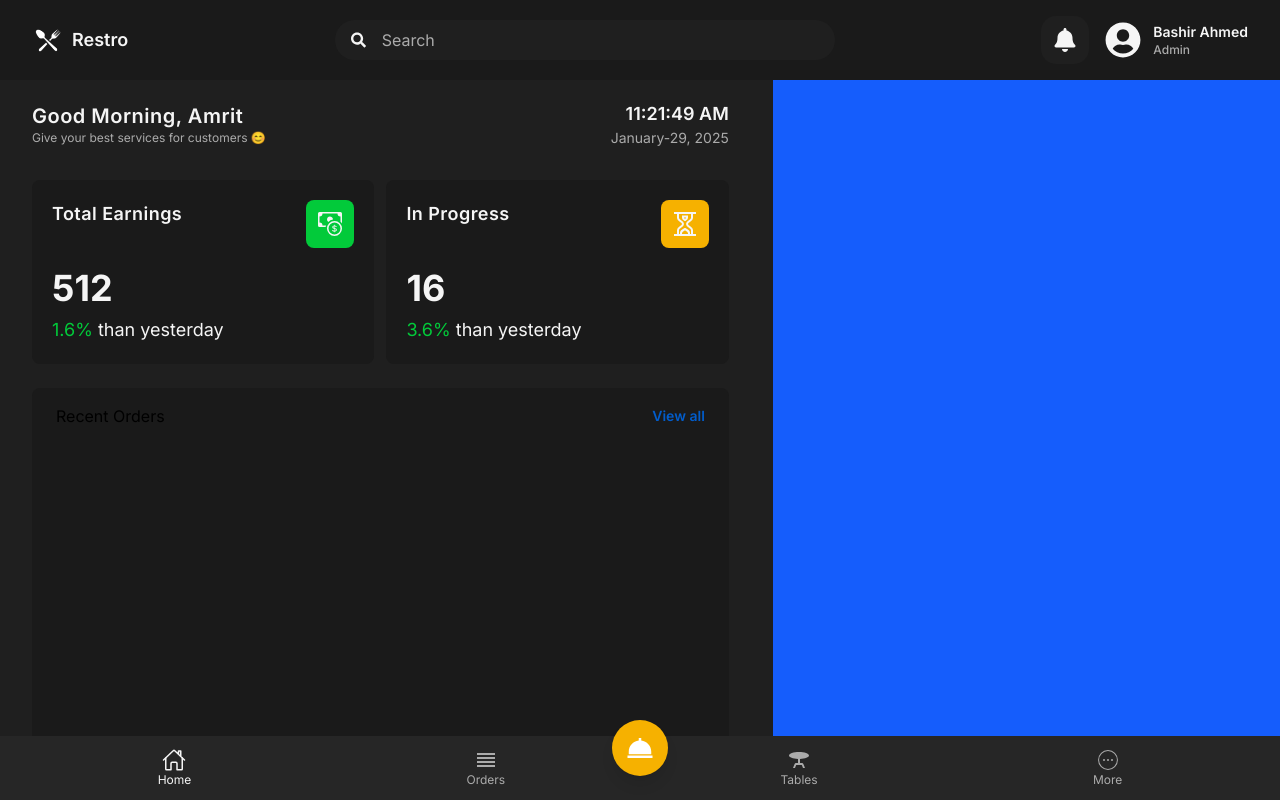
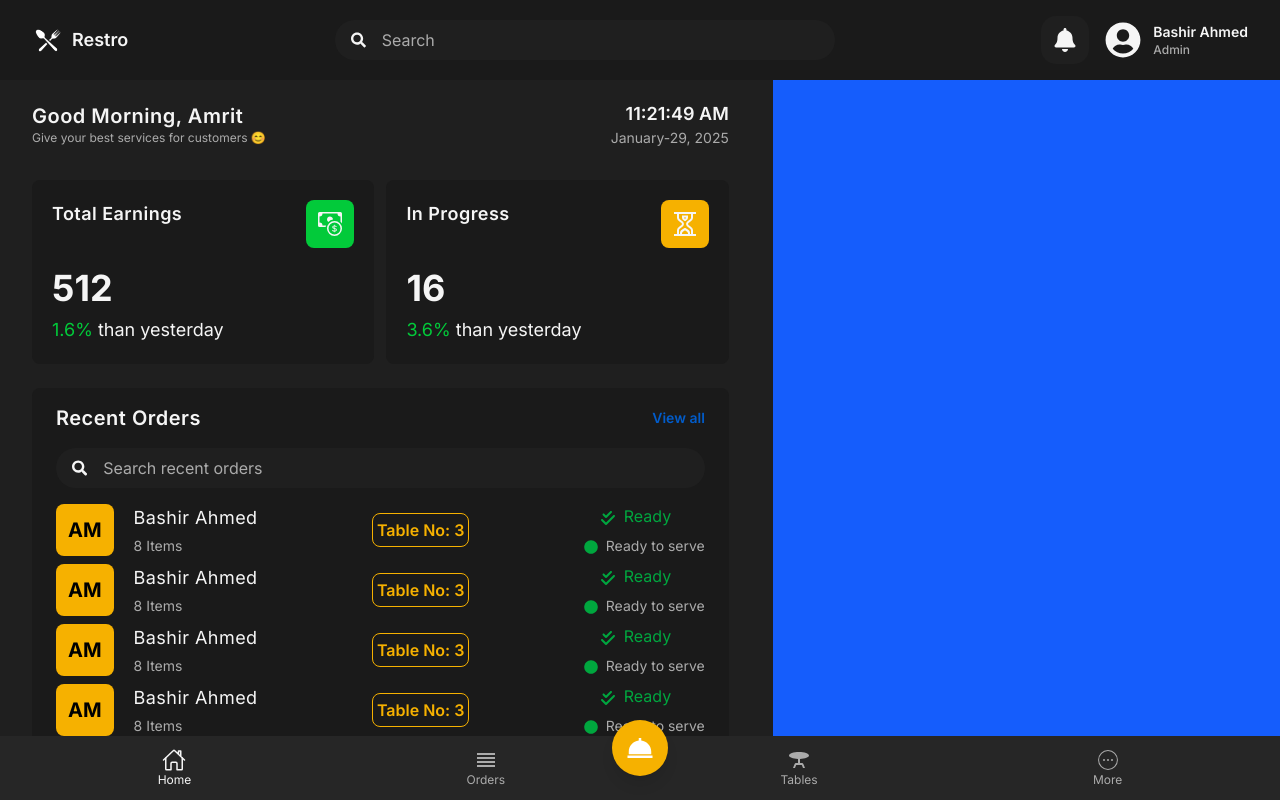
Before and after one commit to BashirAhmed-cse/mern-pos, a React (Vite) app in the folder pos-client/: page / in a window 1280 px wide. Built offline with nearby package versions, Linux system fonts and the light colour scheme.

Commit message:
order list and recent order

```diff
--- /dev/null
+++ b/pos-client/src/components/home/OrderList.jsx
@@ -0,0 +1,36 @@
+import React from "react";
+import { FaCheckDouble } from "react-icons/fa6";
+import { FaCircle } from "react-icons/fa";
+
+const OrderList = () => {
+  return (
+    <div className="flex items-center gap-5 mb-2">
+      <button className="bg-[#f6b100] p-3 text-xl font-bold rounded-lg">
+        AM
+      </button>
+      <div className="flex items-center justify-between w-[100%]">
+        <div className="flex flex-col items-start gap-1">
+          <h1 className="text-[#f5f5f5] text-lg font-semidold tracking-wide">
+            Bashir Ahmed
+          </h1>
+          <p className="text-[#ababab] text-sm">8 Items</p>
+        </div>
+        <div>
+            <h1 className="text-[#f6b100] font-semibold border border-[#f6b100] rounded-lg p-1">Table No: 3</h1>
+        </div>
+        <div className="flex flex-col items-start gap-2">
+          <p className=" text-green-600 px-4">
+            <FaCheckDouble className=" inline mr-2" />
+            Ready
+          </p>
+          <p className="text-[#ababab] text-sm">
+            <FaCircle className=" inline mr-2 text-green-600" />
+            Ready to serve
+          </p>
+        </div>
+      </div>
+    </div>
+  );
+};
+
+export default OrderList;
--- a/pos-client/src/components/home/RecentOrders.jsx
+++ b/pos-client/src/components/home/RecentOrders.jsx
@@ -1,16 +1,39 @@
-import React from 'react'
+import React from "react";
+import { FaSearch } from "react-icons/fa";
+import OrderList from "./OrderList";
 
 const RecentOrders = () => {
   return (
-    <div className='px-8 mt-6'>
-        <div className='bg-[#1a1a1a] w-full h-[450px] rounded-lg'>
-            <div className='flex justify-between items-center px-6 py-4'>
-                <h1>Recent Orders</h1>
-                <a href='' className='text-[#025cca] text-sm font-semibold'>View all</a>
-            </div>
+    <div className="px-8 mt-6">
+      <div className="bg-[#1a1a1a] w-full h-[450px] rounded-lg">
+        <div className="flex justify-between items-center px-6 py-4">
+          <h1 className="text-[#f5f5f5] text-xl font-semibold tracking-wide">
+            Recent Orders
+          </h1>
+          <a href="" className="text-[#025cca] text-sm font-semibold">
+            View all
+          </a>
         </div>
+        <div className="flex items-center gap-4 bg-[#1f1f1f] rounded-[20px] px-4 py-2 mx-6">
+          <FaSearch className="text-[#f5f5f5]" />
+          <input
+            type="text"
+            placeholder="Search recent orders"
+            className="bg-transparent w-full outline-none text-[#f5f5f5] placeholder:text-[#ababab]"
+          />
+        </div>
+        {/* Order list */}
+        <div className="mt-4 px-6 overflow-y-scroll h-[300px] scrollbar-hide">
+        <OrderList />
+        <OrderList />
+        <OrderList />
+        <OrderList />
+        <OrderList />
+        <OrderList />
+        </div>
+      </div>
     </div>
-  )
-}
+  );
+};
 
-export default RecentOrders
+export default RecentOrders;
```
